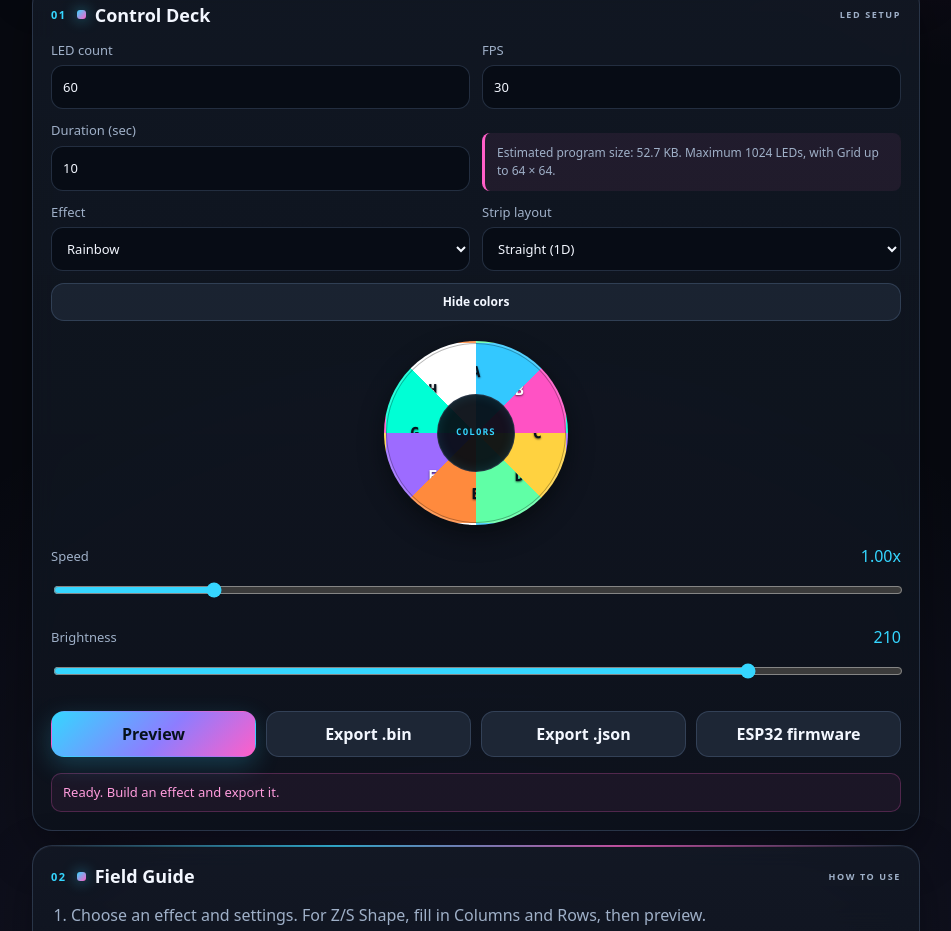
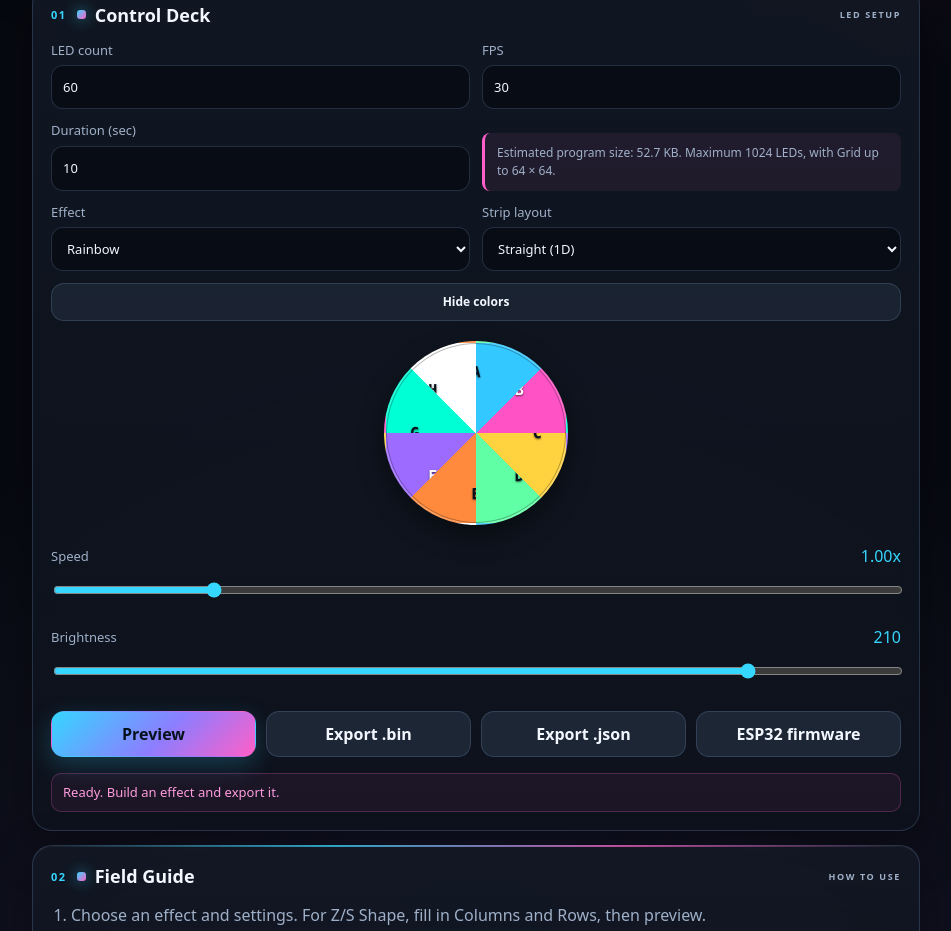
Before and after one commit to rohitprajapati487/openled-studio, a plain HTML site: page index.html in a window 1280 px wide. Shown: the part 703-1634 px from the top of the page, without its empty margins (164-1115 px from the left). Drawn offline with Linux system fonts and the light colour scheme.

Commit message:
Make color wheel a full circle and bust cache

```diff
--- a/index.html
+++ b/index.html
@@ -24,10 +24,10 @@
   <meta name="twitter:image" content="https://rohitprajapati487.github.io/openled-studio/icons/icon-512.png">
   <meta name="apple-mobile-web-app-capable" content="yes">
   <meta name="apple-mobile-web-app-status-bar-style" content="black-translucent">
-  <link rel="manifest" href="manifest.webmanifest">
+  <link rel="manifest" href="manifest.webmanifest?v=34">
   <link rel="icon" href="icons/icon-192.png">
   <link rel="apple-touch-icon" href="icons/icon-192.png">
-  <link rel="stylesheet" href="styles.css">
+  <link rel="stylesheet" href="styles.css?v=34">
   <script type="application/ld+json">
     {
       "@context": "https://schema.org",
@@ -60,7 +60,7 @@
             <h1>OpenLED <em>Studio</em></h1>
           </div>
         </div>
-        <span class="badge"><i class="live-dot"></i> OJLED v1 · WEB v1.26</span>
+        <span class="badge"><i class="live-dot"></i> OJLED v1 · WEB v1.27</span>
       </div>
       <p class="tagline">Build a program on your phone and send it to the controller over USB.</p>
       <div class="chips" aria-label="App features">
@@ -215,7 +215,6 @@
             <label id="swatchH" class="wheel-segment" data-letter="H" title="Color H" aria-label="Color H" style="--x:26%;--y:26%;--ink:#07111c">
               <input id="colorH" type="color" value="#ffffff" aria-label="Color H">
             </label>
-            <div class="wheel-center"><span>COLORS</span></div>
           </div>
         </div>
         <label id="customField" class="hidden">Custom formula
@@ -271,6 +270,6 @@
       <p class="note">Every RGB controller uses a different format. This app exports a universal raw-RGB (.bin) and a readable (.json) program; your controller needs a small parser for that format.</p>
     </section>
   </main>
-  <script src="app.js"></script>
+  <script src="app.js?v=34"></script>
 </body>
 </html>
--- a/styles.css
+++ b/styles.css
@@ -590,25 +590,6 @@ textarea:focus {
   filter: brightness(1.14);
 }
 
-.wheel-center {
-  position: absolute;
-  left: 50%;
-  top: 50%;
-  display: grid;
-  place-items: center;
-  width: 78px;
-  height: 78px;
-  transform: translate(-50%, -50%);
-  border: 1px solid var(--border);
-  border-radius: 50%;
-  background: rgba(7, 12, 20, 0.94);
-  box-shadow: inset 0 0 12px rgba(53, 214, 255, 0.12);
-  color: var(--accent);
-  font: 700 9px/1 ui-monospace, SFMono-Regular, Menlo, Consolas, monospace;
-  letter-spacing: 0.14em;
-  pointer-events: none;
-}
-
 .wheel-segment input[type="color"] {
   position: absolute;
   inset: 0;
```
Also changed, not shown: sw.js (+4 -4 lines).
